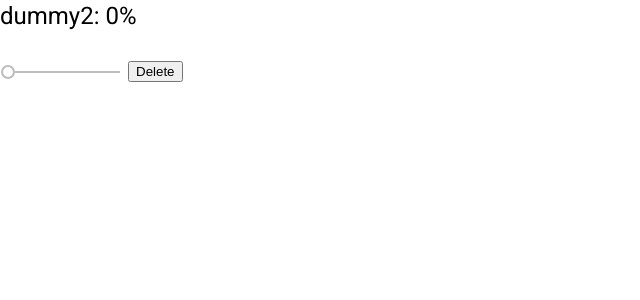
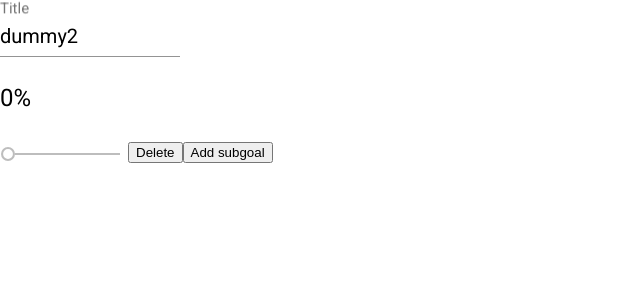
Before and after one commit to samgiz/goal_satisfaction_tracker, an Angular app: page / in a window 1280 px wide. Shown: the top 300 px of the page, without its empty margins (0-640 px from the left). Built offline with nearby package versions, Linux system fonts and the light colour scheme.

Commit message:
Add 2-way binding in relevant places + implement addSubgoal finctionality

```diff
--- a/package.json
+++ b/package.json
@@ -31,10 +31,11 @@
     "@angular/cli": "~9.0.2",
     "@angular/compiler-cli": "~9.0.1",
     "@angular/language-service": "~9.0.1",
-    "@types/node": "^12.11.1",
     "@types/jasmine": "~3.5.0",
     "@types/jasminewd2": "~2.0.3",
+    "@types/node": "^12.11.1",
     "codelyzer": "^5.1.2",
+    "electron": "^8.0.1",
     "jasmine-core": "~3.5.0",
     "jasmine-spec-reporter": "~4.2.1",
     "karma": "~4.3.0",
--- a/src/app/components/goal/goal.component.css
+++ b/src/app/components/goal/goal.component.css
@@ -0,0 +1,4 @@
+mat-form-field {
+  margin-right: 12px;
+  font-size: 20px;
+}
--- a/src/app/components/goal/goal.component.html
+++ b/src/app/components/goal/goal.component.html
@@ -1,9 +1,21 @@
-<h1>{{goal.title}}: {{goal.value}}%</h1>
+<!-- Text field that holds the goal title -->
+<mat-form-field>
+  <mat-label>Title</mat-label>
+  <textarea matInput
+            cdkTextareaAutosize
+            cdkAutosizeMinRows="1"
+            cdkAutosizeMaxRows="10"
+            [(ngModel)]="goal.title"></textarea>
+</mat-form-field>
+<h1>{{goal.value}}%</h1>
 <mat-slider
   min="0"
   max="100"
   step="5"
-  value={{goal.value}}
-  disabled={{!goal.enabled}} (input)="onInputChange($event)"
+  [(ngModel)]="goal.value"
+  disabled={{!goal.enabled}}
 ></mat-slider>
 <button (click)="deleteGoal()">Delete</button>
+<button (click)="addSubgoal()">Add subgoal</button>
+<app-goal *ngFor="let g of goal.subgoals" [goal]="g">
+</app-goal>
--- a/src/app/components/goal/goal.component.ts
+++ b/src/app/components/goal/goal.component.ts
@@ -7,12 +7,23 @@ import { Goal } from '../../models/Goal'
   templateUrl: './goal.component.html',
   styleUrls: ['./goal.component.css']
 })
+
 export class GoalComponent implements OnInit {
   @Input() goal: Goal
   constructor() { }
 
   ngOnInit(): void {
   }
+
+  emptyGoal(){
+    return {
+      title: "",
+      value: this.goal.value,
+      subgoals: [],
+      enabled: true
+    }
+  }
+
   onInputChange(event: MatSliderChange) {
     // Set the label to the appropriate value
     this.goal.value = event.value;
@@ -21,4 +32,10 @@ export class GoalComponent implements OnInit {
   deleteGoal() {
 
   }
+  addSubgoal() {
+    this.goal.subgoals.push(this.emptyGoal())
+  }
+  changeName() {
+
+  }
 }
```
Also changed, not shown: src/app/app.module.ts (+7 -1 lines), 1 other file (tests, documents, lock files or other folders).
